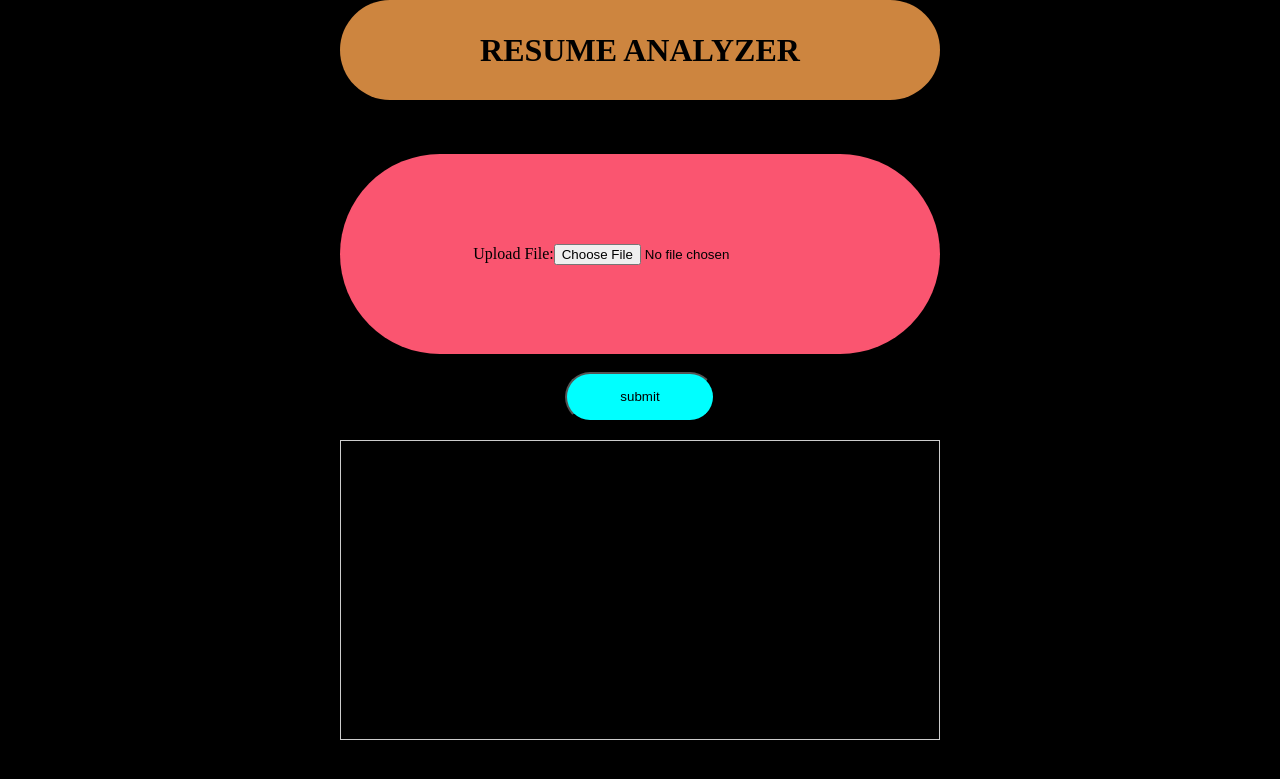
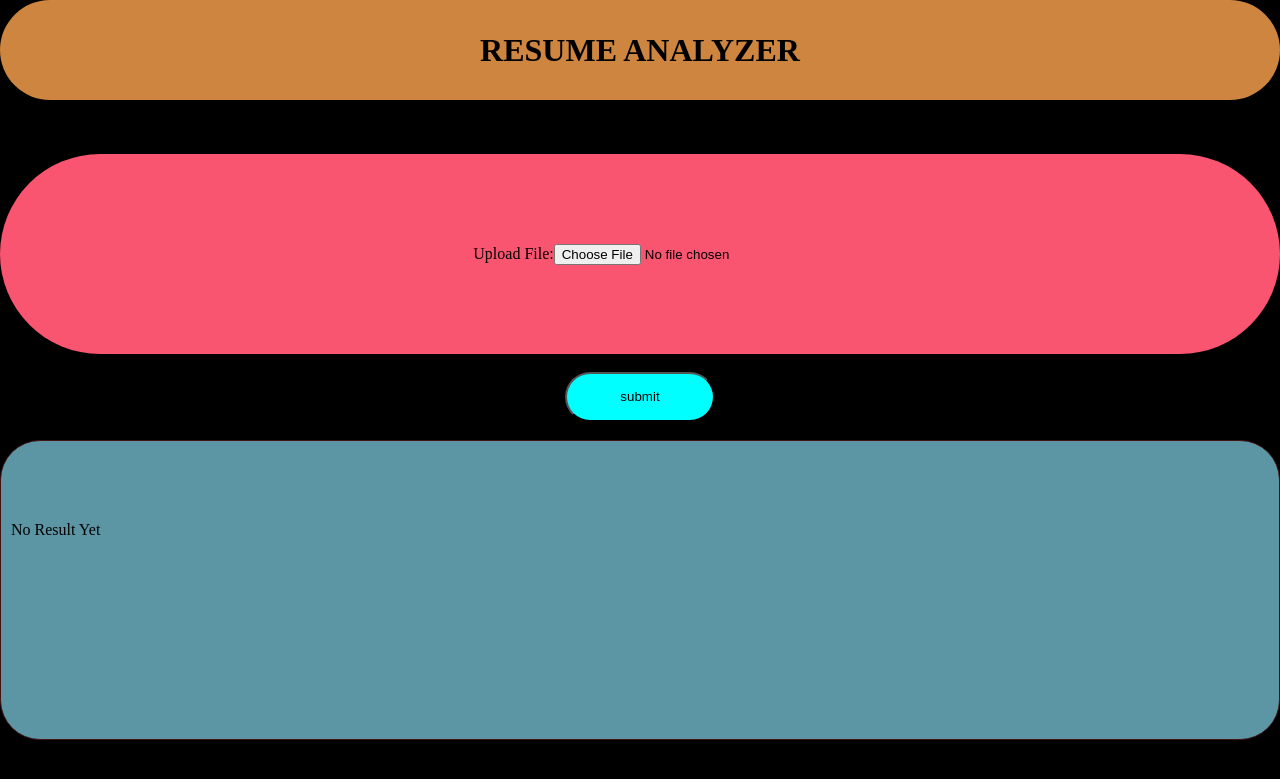
Before and after one commit to sanjaypoojary56-art/Project_1, a Flask app: page / in a window 1280 px wide. Shown: the top 779 px of the page. Run offline with Flask 3, Linux system fonts and the light colour scheme.

Commit message:
Update index.html

```diff
--- a/templates/index.html
+++ b/templates/index.html
@@ -11,8 +11,9 @@
             padding: 0;
             overflow-x: hidden;
             background-color: black;
-            display: flex;
-            justify-content: center;
+            align-items: center;
+            display: block;
+            align-items: center;
 
         }
         .title1
@@ -59,12 +60,13 @@
            background-color: aqua;
         }
         .out{
-           width: 90vw;          /* IMPORTANT: use viewport width */
-    max-width: 600px;
+           width: device-width;          /* IMPORTANT: use viewport width */
+    max-width: 9000px;
     height: 300px;
-
+    border-radius: 40px;
+            background: #5c96a5;
     padding: 10px;
-    border: 1px solid #ccc;
+    border: 1px solid #421414;
 
     box-sizing: border-box;
 
@@ -99,7 +101,7 @@
              <div class="out">
                 {% if result %}
                     <h3>AI Feedback:</h3>
-                    <pre>{{result}}</pre>
+                    <p>{{result}}</p>
                 {% else %}
                     <p>No Result Yet</p>
                 {% endif %}
```
